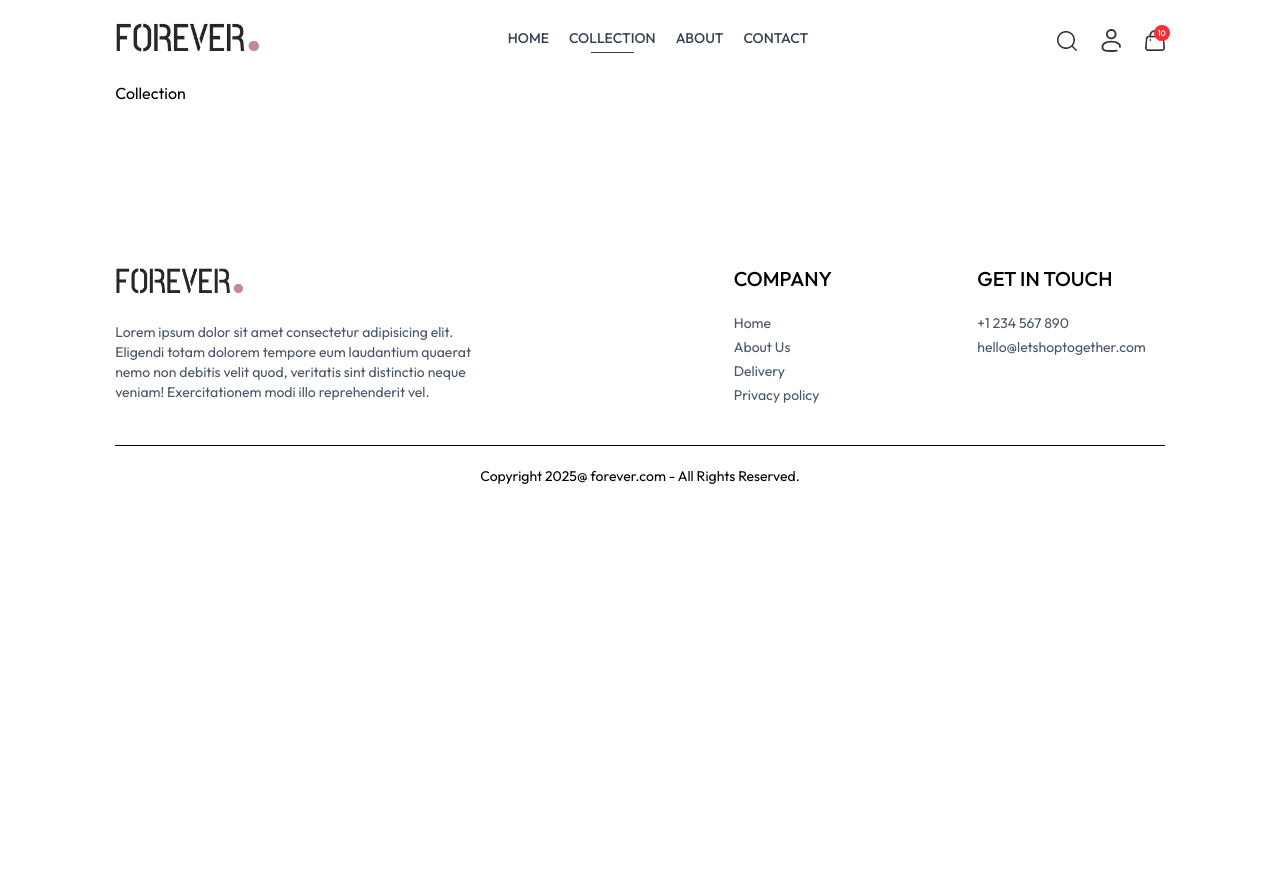
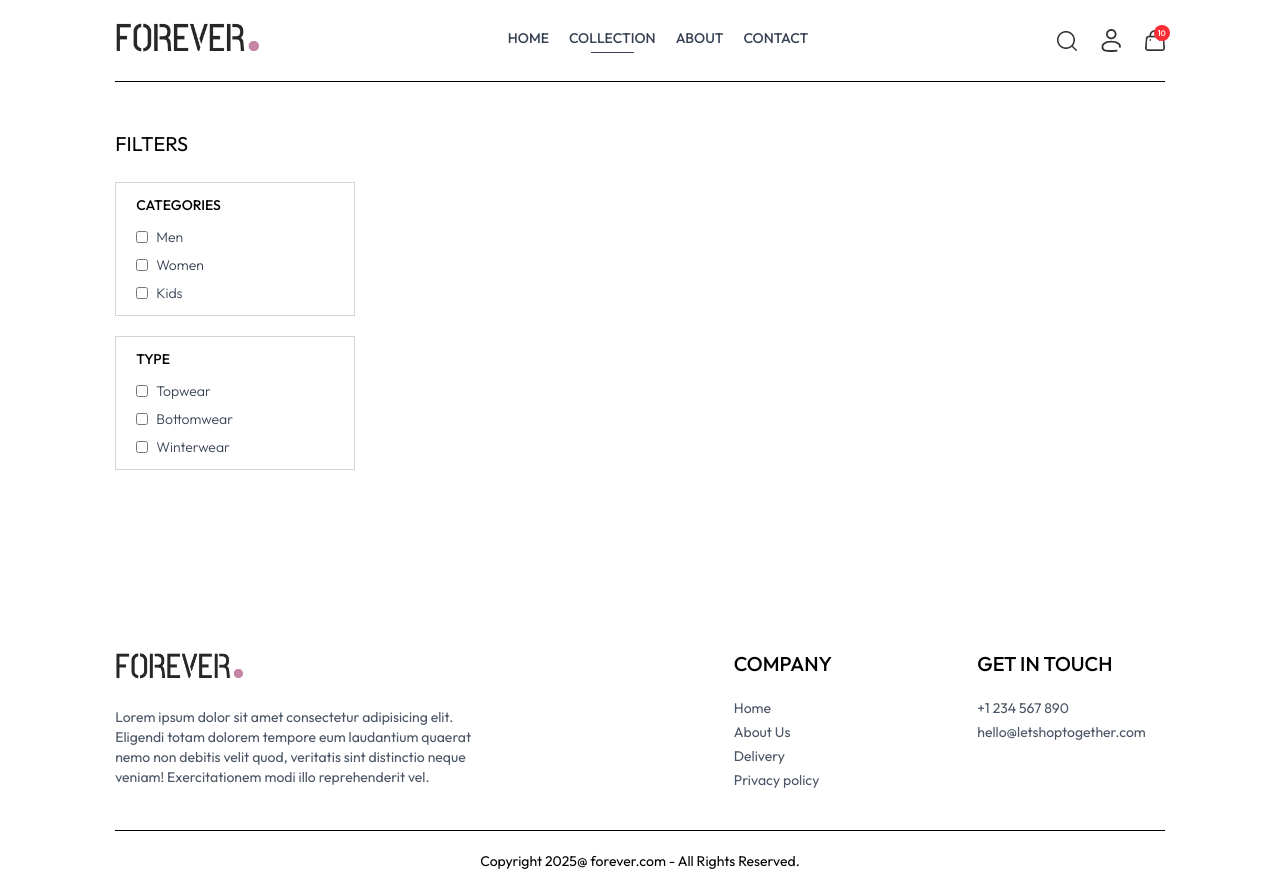
Before and after one commit to abno-24/lets-shop-together, a React (Vite) app: page /collection in a window 1280 px wide. Before the commit the page ends 800 px from the top, so only its background shows below. Built offline with nearby package versions, Linux system fonts and the light colour scheme.

Commit message:
feat: implement filter options in Collection page with category and type selections

```diff
--- a/src/pages/Collection.jsx
+++ b/src/pages/Collection.jsx
@@ -1,8 +1,50 @@
-import React from 'react'
+import React, { useContext, useState } from 'react'
+import { ShopContext } from '../context/ShopContext'
+import { assets } from '../assets/assets';
 
 const Collection = () => {
+  const { products } = useContext(ShopContext);
+  const [showFilter, setShowFilter] = useState(false);
+
   return (
-    <div>Collection</div>
+    <div className='flex flex-col sm:flex-row gap-1 sm:gap-10 pt-10 border-t'>
+      {/* Filter options */}
+      <div className='min-w-60'>
+        <p onClick={() => setShowFilter(!showFilter)} className='my-2 text-xl flex items-center cursor-pointer gap-2'>FILTERS
+          <img className={`h-3 sm:hidden ${showFilter ? 'rotate-90' : ''}`} src={assets.dropdown_icon} alt="Dropdown icon" />
+        </p>
+        {/* Category filter */}
+        <div className={`border border-gray-300 pl-5 py-3 mt-6 ${showFilter ? '' : 'hidden'} sm:block`}>
+          <p className='mb-3 text-sm font-medium'>CATEGORIES</p>
+          <div className='flex flex-col gap-2 text-sm font-light text-gray-700'>
+            <p className='flex gap-2'>
+              <input className='w-3' type="checkbox" value={'Men'} /> Men
+            </p>
+            <p className='flex gap-2'>
+              <input className='w-3' type="checkbox" value={'Women'} /> Women
+            </p>
+            <p className='flex gap-2'>
+              <input className='w-3' type="checkbox" value={'Kids'} /> Kids
+            </p>
+          </div>
+        </div>
+        {/* SubCategory FILTER */}
+        <div className={`border border-gray-300 pl-5 py-3 my-5 ${showFilter ? '' : 'hidden'} sm:block`}>
+          <p className='mb-3 text-sm font-medium'>TYPE</p>
+          <div className='flex flex-col gap-2 text-sm font-light text-gray-700'>
+            <p className='flex gap-2'>
+              <input className='w-3' type="checkbox" value={'Topwear'} /> Topwear
+            </p>
+            <p className='flex gap-2'>
+              <input className='w-3' type="checkbox" value={'Bottomwear'} /> Bottomwear
+            </p>
+            <p className='flex gap-2'>
+              <input className='w-3' type="checkbox" value={'Winterwear'} /> Winterwear
+            </p>
+          </div>
+        </div>
+      </div>
+    </div>
   )
 }
 
```
